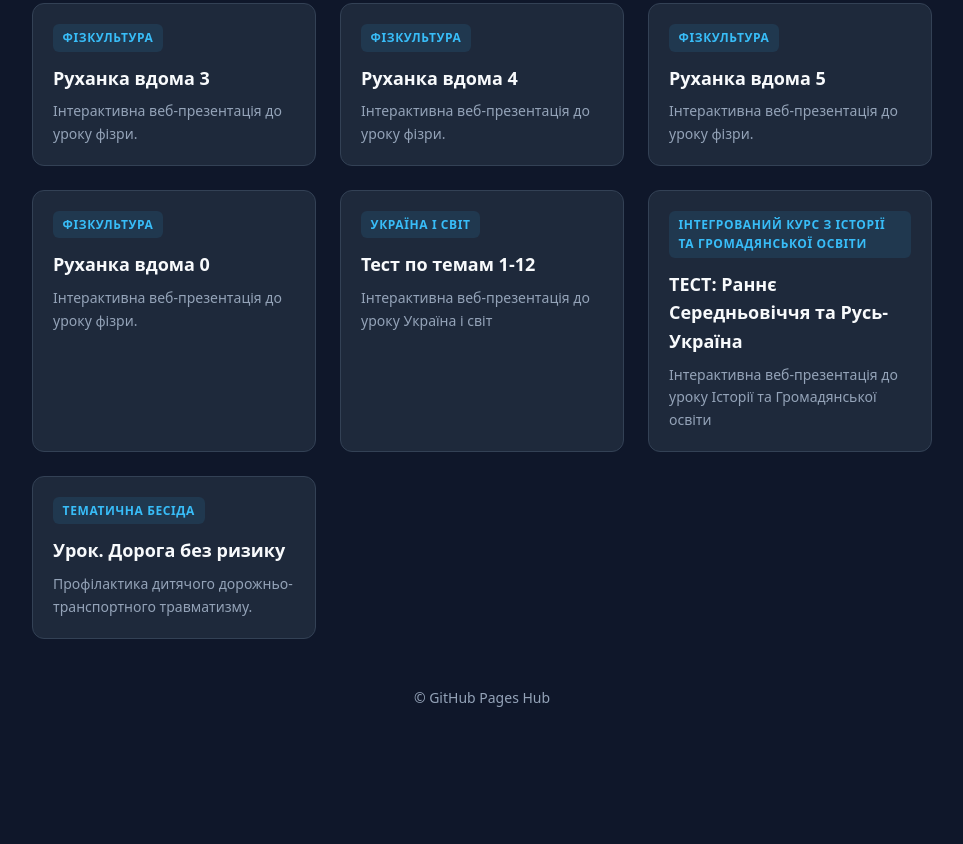
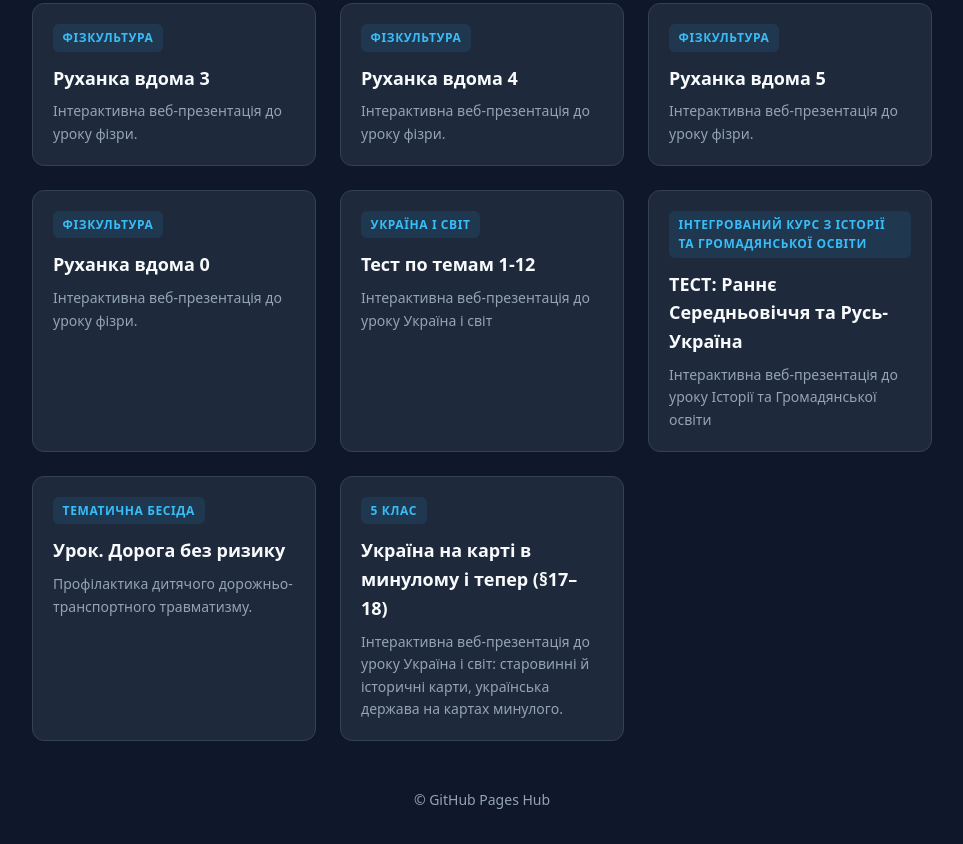
Before and after one commit to rbaidaiev-maker/lessons, a plain HTML site: page index.html in a window 1280 px wide. Shown: the part 1015-1859 px from the top of the page, without its empty margins (158-1121 px from the left). Before the commit the page ends 1756 px from the top, so only its background shows below. Drawn offline with Linux system fonts and the light colour scheme.

Commit message:
Картка уроку §17-18 Україна на карті

```diff
--- a/index.html
+++ b/index.html
@@ -257,6 +257,13 @@
           <p class="card-desc">Профілактика дитячого дорожньо-транспортного травматизму.</p>
         </div>
       </a>
+      <a href="./Uh_5g_karty_17-18/" class="card">
+        <div>
+          <span class="badge">5 клас</span>
+          <h2 class="card-title">Україна на карті в минулому і тепер (§17–18)</h2>
+          <p class="card-desc">Інтерактивна веб-презентація до уроку Україна і світ: старовинні й історичні карти, українська держава на картах минулого.</p>
+        </div>
+      </a>
       <!-- Сюди можна буде додавати наступні уроки за аналогією:
       <a href="./назва-папки/" class="card">
         <div>
```
